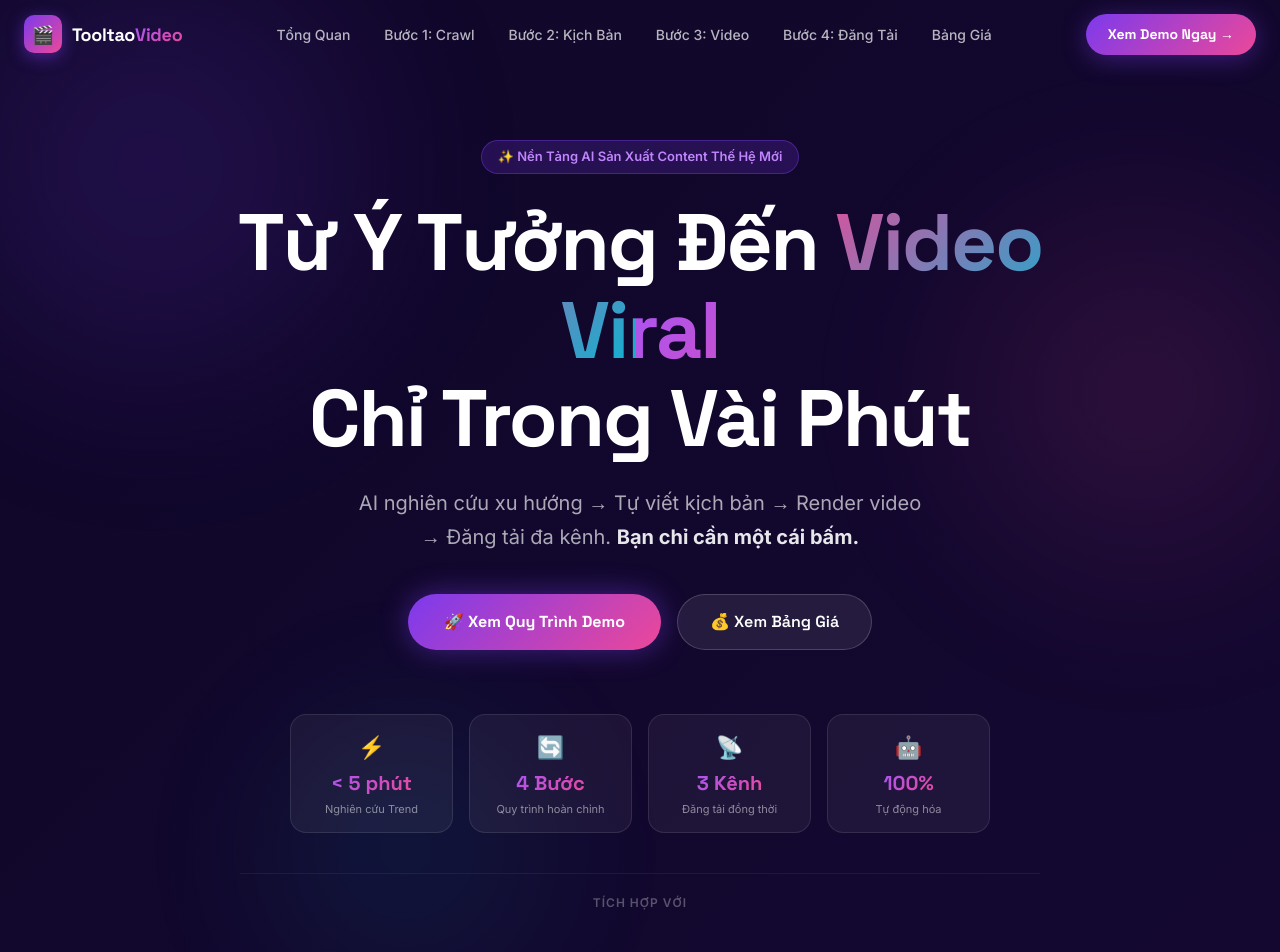
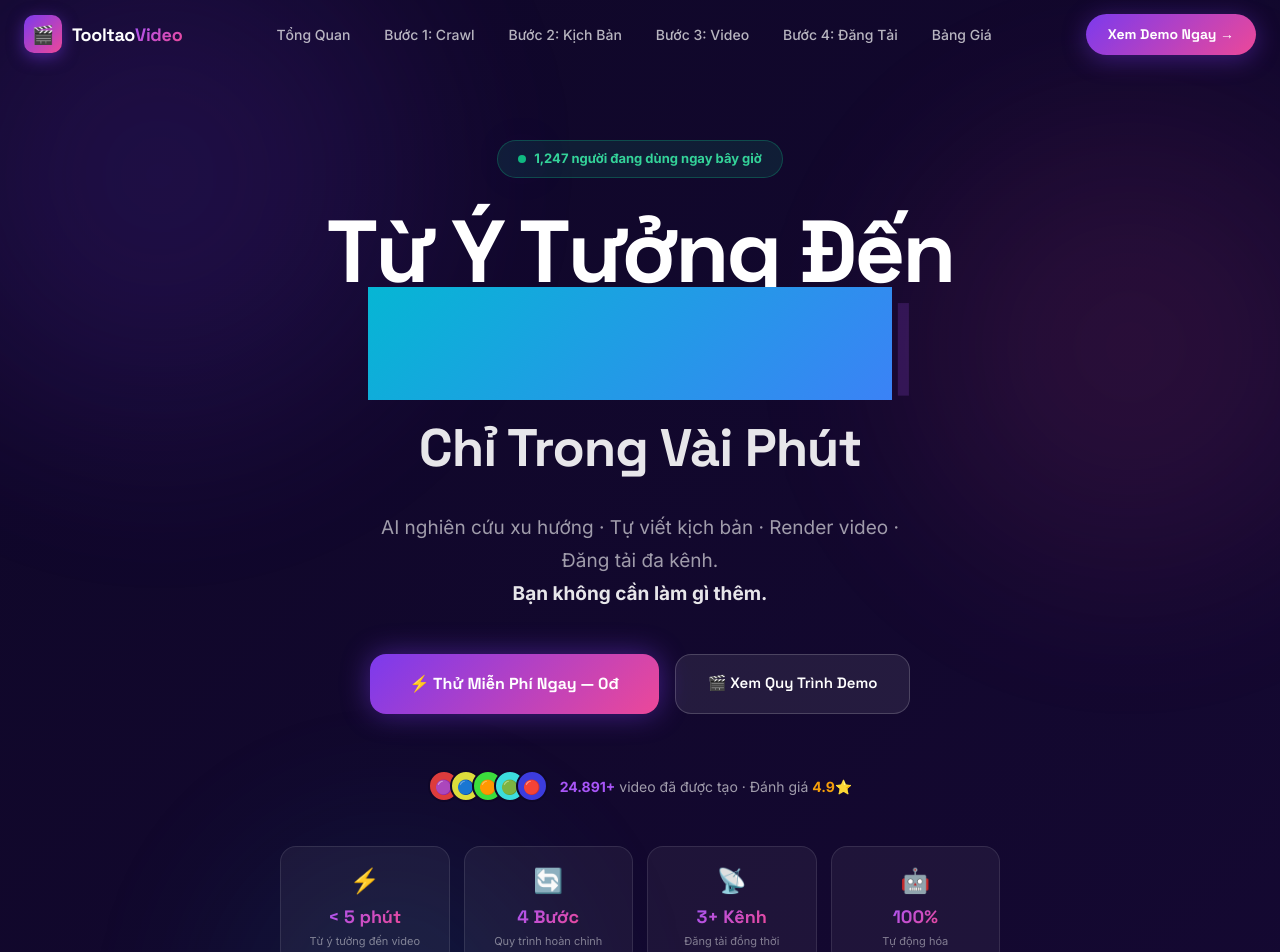
Before and after one commit to Chinh-Jewrely/tooltaovideo, a Next.js app: page / in a window 1280 px wide. Shown: the top 952 px of the page. Built offline with nearby package versions, Linux system fonts and the light colour scheme.

Commit message:
feat: wow-factor features

```diff
--- a/app/components/Hero.tsx
+++ b/app/components/Hero.tsx
@@ -1,142 +1,140 @@
 'use client';
 import { useState, useEffect } from 'react';
 
-const trustLogos = [
+const TYPEWRITER_WORDS = [
+    { text: 'Video Viral', color: 'linear-gradient(135deg,#A855F7,#EC4899)' },
+    { text: 'Triệu Lượt Xem', color: 'linear-gradient(135deg,#EC4899,#F97316)' },
+    { text: 'Content Creator', color: 'linear-gradient(135deg,#06B6D4,#3B82F6)' },
+    { text: 'Thu Nhập Thụ Động', color: 'linear-gradient(135deg,#F59E0B,#10B981)' },
+];
+
+const TRUST_LOGOS = [
     { icon: '▶️', name: 'YouTube API' },
-    { icon: '🎵', name: 'TikTok For Business' },
+    { icon: '🎵', name: 'TikTok' },
     { icon: '🤖', name: 'OpenAI GPT-4o' },
-    { icon: '📘', name: 'Meta Graph API' },
+    { icon: '📘', name: 'Meta Graph' },
+    { icon: '🎙️', name: 'ElevenLabs' },
     { icon: '☁️', name: 'AWS Cloud' },
-    { icon: '🎙️', name: 'ElevenLabs TTS' },
 ];
 
 export default function Hero() {
+    const [wordIdx, setWordIdx] = useState(0);
+    const [displayText, setDisplayText] = useState('');
+    const [isDeleting, setIsDeleting] = useState(false);
+    const [charIdx, setCharIdx] = useState(0);
     const [scrolled, setScrolled] = useState(false);
 
+    // Scroll listener
     useEffect(() => {
         const onScroll = () => setScrolled(window.scrollY > 80);
         window.addEventListener('scroll', onScroll);
         return () => window.removeEventListener('scroll', onScroll);
     }, []);
 
+    // Typewriter
+    useEffect(() => {
+        const word = TYPEWRITER_WORDS[wordIdx].text;
+        const speed = isDeleting ? 40 : charIdx === word.length ? 1600 : 70;
+
+        const t = setTimeout(() => {
+            if (!isDeleting && charIdx < word.length) {
+                setDisplayText(word.slice(0, charIdx + 1));
+                setCharIdx(c => c + 1);
+            } else if (!isDeleting && charIdx === word.length) {
+                setIsDeleting(true);
+            } else if (isDeleting && charIdx > 0) {
+                setDisplayText(word.slice(0, charIdx - 1));
+                setCharIdx(c => c - 1);
+            } else {
+                setIsDeleting(false);
+                setWordIdx(i => (i + 1) % TYPEWRITER_WORDS.length);
+                setCharIdx(0);
+            }
+        }, speed);
+        return () => clearTimeout(t);
+    }, [charIdx, isDeleting, wordIdx]);
+
+    const currentWord = TYPEWRITER_WORDS[wordIdx];
+
     return (
-        <section
-            id="overview"
-            style={{
-                minHeight: '100vh',
-                display: 'flex',
-                flexDirection: 'column',
-                alignItems: 'center',
-                justifyContent: 'center',
-                padding: '140px 24px 60px',
-                position: 'relative',
-                overflow: 'hidden',
-                textAlign: 'center',
-            }}
-        >
-            {/* Floating orbs */}
-            <div className="orb" style={{ width: 500, height: 500, top: '-80px', left: '-100px', background: 'radial-gradient(circle, rgba(124,58,237,0.5), rgba(124,58,237,0))' }} />
-            <div className="orb" style={{ width: 400, height: 400, top: '20%', right: '-60px', background: 'radial-gradient(circle, rgba(236,72,153,0.4), rgba(236,72,153,0))', animationDelay: '3s' }} />
-            <div className="orb" style={{ width: 300, height: 300, bottom: '10%', left: '20%', background: 'radial-gradient(circle, rgba(6,182,212,0.35), rgba(6,182,212,0))', animationDelay: '6s' }} />
+        <section id="overview" style={{ minHeight: '100vh', display: 'flex', flexDirection: 'column', alignItems: 'center', justifyContent: 'center', padding: '140px 24px 60px', position: 'relative', overflow: 'hidden', textAlign: 'center' }}>
+            {/* Animated gradient orbs */}
+            <div className="orb" style={{ width: 600, height: 600, top: '-120px', left: '-140px', background: 'radial-gradient(circle, rgba(124,58,237,0.45), rgba(124,58,237,0))' }} />
+            <div className="orb" style={{ width: 500, height: 500, top: '10%', right: '-100px', background: 'radial-gradient(circle, rgba(236,72,153,0.35), rgba(236,72,153,0))', animationDelay: '3s' }} />
+            <div className="orb" style={{ width: 400, height: 400, bottom: '5%', left: '15%', background: 'radial-gradient(circle, rgba(6,182,212,0.3), rgba(6,182,212,0))', animationDelay: '6s' }} />
 
-            {/* Badge */}
-            <div className="badge animate-fade-up" style={{ marginBottom: 24 }}>
-                ✨ Nền Tảng AI Sản Xuất Content Thế Hệ Mới
+            {/* Live badge */}
+            <div className="animate-fade-up" style={{ display: 'inline-flex', alignItems: 'center', gap: 8, background: 'rgba(16,185,129,0.12)', border: '1px solid rgba(16,185,129,0.3)', borderRadius: 40, padding: '8px 20px', marginBottom: 28 }}>
+                <span style={{ width: 8, height: 8, borderRadius: '50%', background: '#10B981', display: 'inline-block', boxShadow: '0 0 8px #10B981', animation: 'pulse-glow 1.5s ease-in-out infinite' }} />
+                <span style={{ fontSize: 13, color: '#34D399', fontWeight: 700 }}>1,247 người đang dùng ngay bây giờ</span>
             </div>
 
             {/* Main headline */}
-            <h1
-                className="animate-fade-up"
-                style={{
-                    fontSize: 'clamp(36px, 7vw, 80px)',
-                    fontWeight: 900,
-                    lineHeight: 1.1,
-                    letterSpacing: '-2px',
-                    marginBottom: 24,
-                    animationDelay: '0.1s',
-                    maxWidth: 900,
-                }}
-            >
-                Từ Ý Tưởng Đến{' '}
-                <span
-                    style={{
-                        background: 'linear-gradient(135deg, #A855F7, #EC4899, #06B6D4)',
-                        WebkitBackgroundClip: 'text',
-                        WebkitTextFillColor: 'transparent',
-                        backgroundSize: '200% auto',
-                        animation: 'shimmer 3s linear infinite',
-                    }}
-                >
-                    Video Viral
+            <h1 className="animate-fade-up" style={{ fontSize: 'clamp(38px,7.5vw,88px)', fontWeight: 900, lineHeight: 1.05, letterSpacing: '-3px', marginBottom: 28, maxWidth: 980, animationDelay: '0.1s' }}>
+                Từ Ý Tưởng Đến<br />
+                <span style={{
+                    background: currentWord.color,
+                    WebkitBackgroundClip: 'text', WebkitTextFillColor: 'transparent', transition: 'background 0.3s',
+                }}>
+                    {displayText}
                 </span>
+                <span style={{ color: '#A855F7', opacity: 0.8, animation: 'typing 0.8s ease-in-out infinite' }}>|</span>
                 <br />
-                Chỉ Trong Vài Phút
+                <span style={{ fontSize: '0.6em', letterSpacing: '-1px', color: 'rgba(255,255,255,0.9)' }}>Chỉ Trong Vài Phút</span>
             </h1>
 
-            {/* Sub headline */}
-            <p
-                className="animate-fade-up"
-                style={{
-                    fontSize: 'clamp(15px, 2vw, 20px)',
-                    color: 'rgba(255,255,255,0.65)',
-                    maxWidth: 580,
-                    lineHeight: 1.7,
-                    marginBottom: 40,
-                    animationDelay: '0.2s',
-                }}
-            >
-                AI nghiên cứu xu hướng → Tự viết kịch bản → Render video → Đăng tải đa kênh.{' '}
-                <strong style={{ color: 'rgba(255,255,255,0.9)' }}>Bạn chỉ cần một cái bấm.</strong>
+            {/* Subtitle */}
+            <p className="animate-fade-up" style={{ fontSize: 'clamp(15px,2vw,19px)', color: 'rgba(255,255,255,0.6)', maxWidth: 560, lineHeight: 1.75, marginBottom: 44, animationDelay: '0.2s' }}>
+                AI nghiên cứu xu hướng · Tự viết kịch bản · Render video · Đăng tải đa kênh.
+                <br /><strong style={{ color: 'rgba(255,255,255,0.9)' }}>Bạn không cần làm gì thêm.</strong>
             </p>
 
             {/* CTA Buttons */}
-            <div
-                className="hero-buttons animate-fade-up"
-                style={{ display: 'flex', gap: 16, justifyContent: 'center', flexWrap: 'wrap', marginBottom: 64, animationDelay: '0.3s' }}
-            >
-                <a href="#step1" className="btn-primary animate-pulse-glow" style={{ textDecoration: 'none', fontSize: 16, padding: '16px 36px' }}>
-                    🚀 Xem Quy Trình Demo
+            <div className="hero-buttons animate-fade-up" style={{ display: 'flex', gap: 16, justifyContent: 'center', flexWrap: 'wrap', marginBottom: 56, animationDelay: '0.3s' }}>
+                <a href="#live-demo" className="btn-primary animate-pulse-glow" style={{ textDecoration: 'none', fontSize: 16, padding: '18px 40px', borderRadius: 16, fontWeight: 800 }}>
+                    ⚡ Thử Miễn Phí Ngay — 0đ
                 </a>
-                <a href="#pricing" className="btn-secondary" style={{ textDecoration: 'none', fontSize: 16, padding: '15px 32px' }}>
-                    💰 Xem Bảng Giá
+                <a href="#step1" className="btn-secondary" style={{ textDecoration: 'none', fontSize: 15, padding: '17px 32px', borderRadius: 16 }}>
+                    🎬 Xem Quy Trình Demo
                 </a>
             </div>
 
-            {/* Stats */}
-            <div
-                className="stats-grid animate-fade-up"
-                style={{
-                    display: 'grid',
-                    gridTemplateColumns: 'repeat(4, 1fr)',
-                    gap: 16,
-                    width: '100%',
-                    maxWidth: 700,
-                    marginBottom: 0,
-                    animationDelay: '0.4s',
-                }}
-            >
+            {/* Social proof line */}
+            <div className="animate-fade-up" style={{ display: 'flex', alignItems: 'center', gap: 12, marginBottom: 44, animationDelay: '0.35s', flexWrap: 'wrap', justifyContent: 'center' }}>
+                <div style={{ display: 'flex' }}>
+                    {['🟣', '🔵', '🟠', '🟢', '🔴'].map((c, i) => (
+                        <div key={i} style={{ width: 32, height: 32, borderRadius: '50%', border: '2px solid rgba(15,7,40,1)', background: `hsl(${i * 60},70%,55%)`, marginLeft: i > 0 ? -10 : 0, display: 'flex', alignItems: 'center', justifyContent: 'center', fontSize: 14 }}>{c}</div>
+                    ))}
+                </div>
+                <div style={{ fontSize: 14, color: 'rgba(255,255,255,0.6)' }}>
+                    <strong style={{ color: '#A855F7' }}>24.891+</strong> video đã được tạo · Đánh giá <strong style={{ color: '#F59E0B' }}>4.9⭐</strong>
+                </div>
+            </div>
+
+            {/* Stats row */}
+            <div className="stats-grid animate-fade-up" style={{ display: 'grid', gridTemplateColumns: 'repeat(4, 1fr)', gap: 14, width: '100%', maxWidth: 720, marginBottom: 40, animationDelay: '0.4s' }}>
                 {[
-                    { icon: '⚡', value: '< 5 phút', label: 'Nghiên cứu Trend' },
+                    { icon: '⚡', value: '< 5 phút', label: 'Từ ý tưởng đến video' },
                     { icon: '🔄', value: '4 Bước', label: 'Quy trình hoàn chỉnh' },
-                    { icon: '📡', value: '3 Kênh', label: 'Đăng tải đồng thời' },
+                    { icon: '📡', value: '3+ Kênh', label: 'Đăng tải đồng thời' },
                     { icon: '🤖', value: '100%', label: 'Tự động hóa' },
-                ].map((s) => (
+                ].map(s => (
                     <div key={s.value} className="stat-card">
-                        <span style={{ fontSize: 22 }}>{s.icon}</span>
-                        <span style={{ fontFamily: "'Space Grotesk',sans-serif", fontWeight: 800, fontSize: 20, background: 'linear-gradient(135deg,#A855F7,#EC4899)', WebkitBackgroundClip: 'text', WebkitTextFillColor: 'transparent' }}>
+                        <span style={{ fontSize: 24 }}>{s.icon}</span>
+                        <span style={{ fontFamily: "'Space Grotesk',sans-serif", fontWeight: 900, fontSize: 18, background: 'linear-gradient(135deg,#A855F7,#EC4899)', WebkitBackgroundClip: 'text', WebkitTextFillColor: 'transparent' }}>
                             {s.value}
                         </span>
-                        <span style={{ fontSize: 11, color: 'rgba(255,255,255,0.5)', lineHeight: 1.3 }}>{s.label}</span>
+                        <span style={{ fontSize: 11, color: 'rgba(255,255,255,0.45)', lineHeight: 1.3 }}>{s.label}</span>
                     </div>
                 ))}
             </div>
 
             {/* Trust bar */}
-            <div className="trust-bar" style={{ width: '100%', maxWidth: 800, marginTop: 40 }}>
-                <span style={{ fontSize: 12, color: 'rgba(255,255,255,0.3)', fontWeight: 600, letterSpacing: 1, textTransform: 'uppercase', flexBasis: '100%', marginBottom: 4 }}>
-                    Tích hợp với
+            <div className="trust-bar animate-fade-up" style={{ width: '100%', maxWidth: 760, animationDelay: '0.5s' }}>
+                <span style={{ fontSize: 11, color: 'rgba(255,255,255,0.28)', fontWeight: 600, letterSpacing: 1.5, textTransform: 'uppercase', flexBasis: '100%', marginBottom: 8 }}>
+                    Tích hợp & cung cấp bởi
                 </span>
-                {trustLogos.map(t => (
+                {TRUST_LOGOS.map(t => (
                     <div key={t.name} className="trust-logo">
                         <span style={{ fontSize: 18 }}>{t.icon}</span>
                         <span>{t.name}</span>
@@ -146,9 +144,9 @@ export default function Hero() {
 
             {/* Scroll indicator */}
             {!scrolled && (
-                <div style={{ position: 'absolute', bottom: 32, left: '50%', transform: 'translateX(-50%)', display: 'flex', flexDirection: 'column', alignItems: 'center', gap: 6 }}>
-                    <span style={{ fontSize: 11, color: 'rgba(255,255,255,0.3)', letterSpacing: 1 }}>CUỘN XUỐNG</span>
-                    <div className="scroll-indicator" style={{ fontSize: 20, color: 'rgba(255,255,255,0.4)' }}>↓</div>
+                <div style={{ position: 'absolute', bottom: 28, left: '50%', transform: 'translateX(-50%)', display: 'flex', flexDirection: 'column', alignItems: 'center', gap: 6 }}>
+                    <span style={{ fontSize: 10, color: 'rgba(255,255,255,0.25)', letterSpacing: 2, textTransform: 'uppercase' }}>Cuộn xuống</span>
+                    <div className="scroll-indicator" style={{ fontSize: 18, color: 'rgba(255,255,255,0.3)' }}>↓</div>
                 </div>
             )}
         </section>
```
